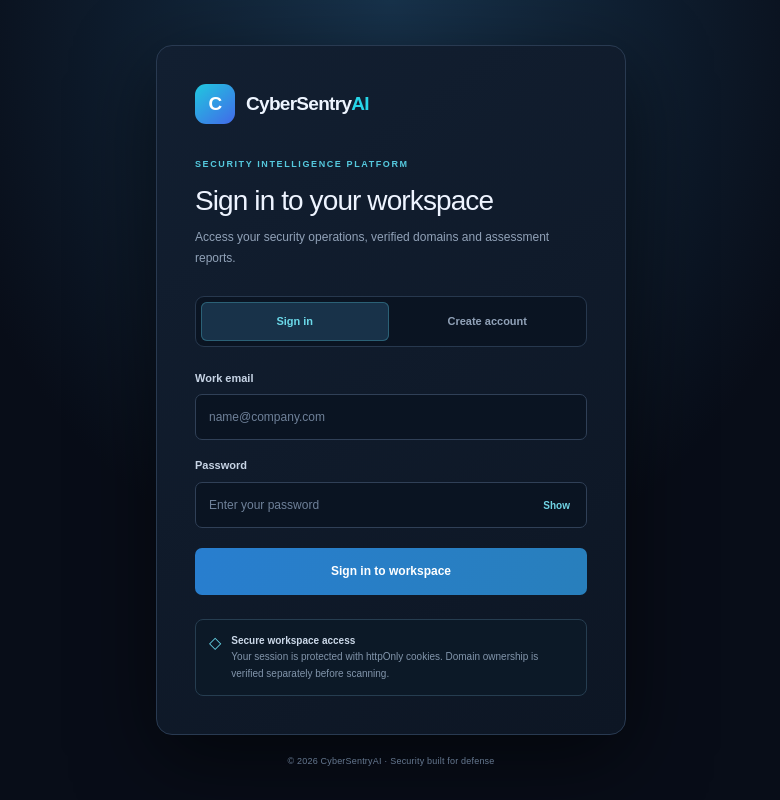
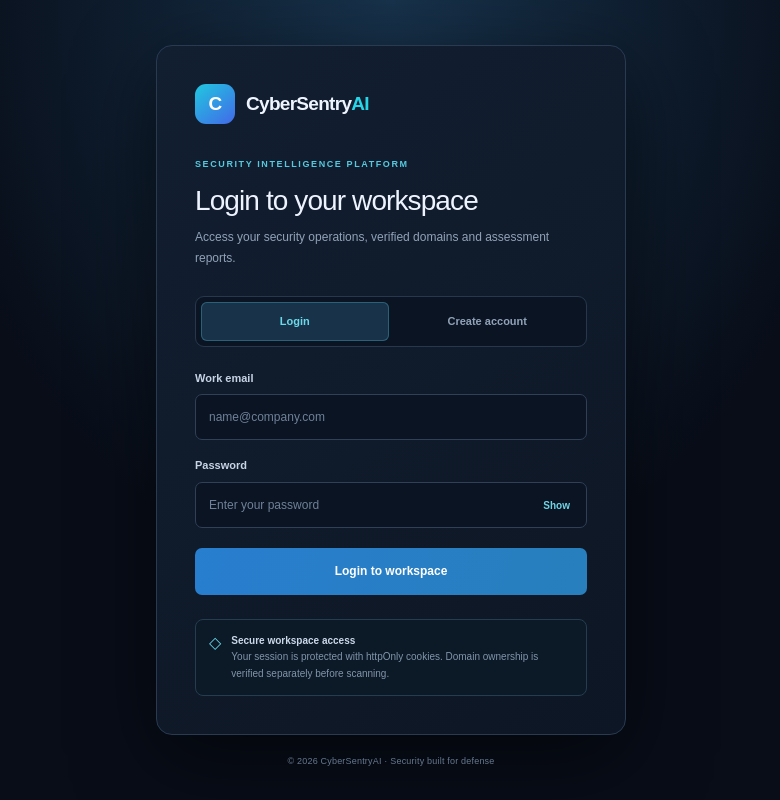
Before and after one commit to Fouzia2510/cybersentry-ai, a Next.js app: page /login in a window 1280 px wide. Shown: the whole page, without its empty margins (249-1029 px from the left). Built offline with nearby package versions, Linux system fonts and the light colour scheme.

Commit message:
Change sign-in wording to login

```diff
--- a/src/app/login/page.tsx
+++ b/src/app/login/page.tsx
@@ -60,12 +60,12 @@ export default function LoginPage() {
   return (
     <main className="auth-shell">
       <section className="auth-card" aria-labelledby="auth-title">
-        <Link className="auth-brand" href="/login" aria-label="CyberSentryAI sign in">
+        <Link className="auth-brand" href="/login" aria-label="CyberSentryAI login">
           <span className="auth-brand-icon">C</span>
           <span>CyberSentry<span>AI</span></span>
         </Link>
         <div className="auth-eyebrow">SECURITY INTELLIGENCE PLATFORM</div>
-        <h1 id="auth-title">{mode === "login" ? "Sign in to your workspace" : "Create your workspace"}</h1>
+        <h1 id="auth-title">{mode === "login" ? "Login to your workspace" : "Create your workspace"}</h1>
         <p className="auth-description">
           {mode === "login"
             ? "Access your security operations, verified domains and assessment reports."
@@ -76,7 +76,7 @@ export default function LoginPage() {
           <button type="button" role="tab" id="signin-tab" aria-controls="auth-panel"
             aria-selected={mode === "login"} className={mode === "login" ? "selected" : ""}
             onClick={() => { setMode("login"); setError(""); setMessage(""); setConfirmPassword(""); }}>
-            Sign in
+            Login
           </button>
           <button type="button" role="tab" id="signup-tab" aria-controls="auth-panel"
             aria-selected={mode === "signup"} className={mode === "signup" ? "selected" : ""}
@@ -127,7 +127,7 @@ export default function LoginPage() {
           {message && <p className="auth-message" role="status">{message}</p>}
 
           <button className="auth-submit" type="submit" disabled={busy}>
-            {busy ? "Please wait..." : mode === "login" ? "Sign in to workspace" : "Create secure account"}
+            {busy ? "Please wait..." : mode === "login" ? "Login to workspace" : "Create secure account"}
           </button>
         </form>
 
```
